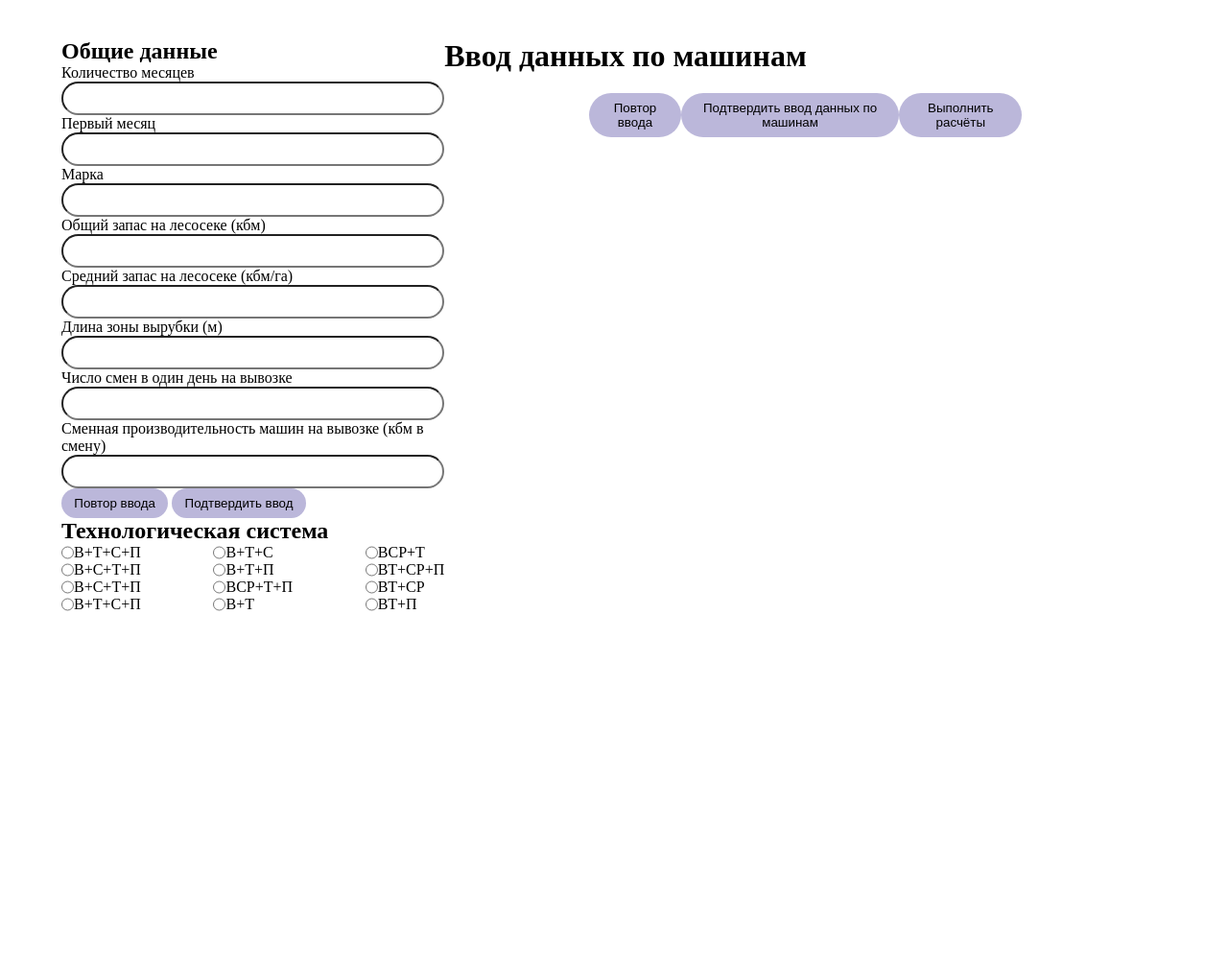
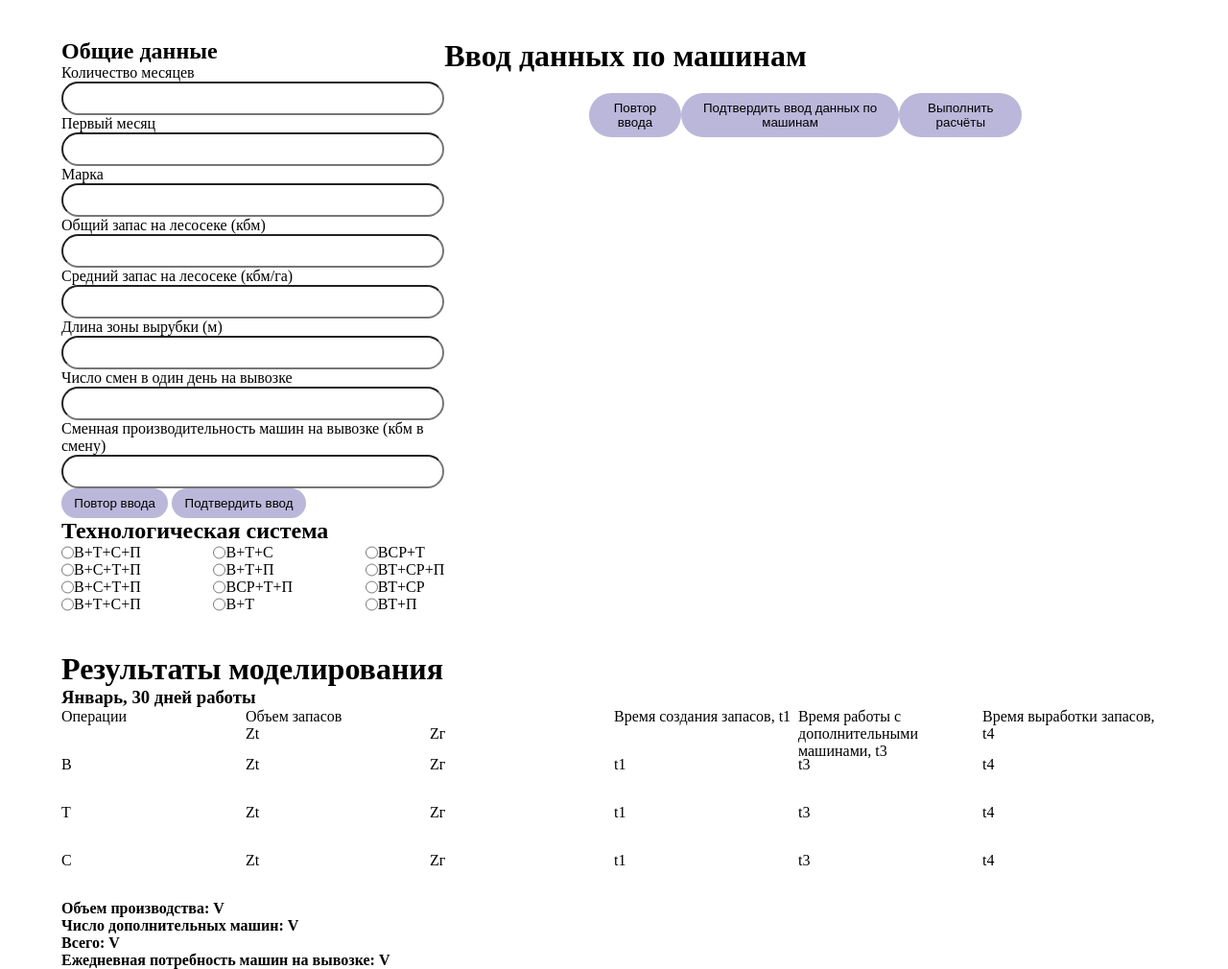
Before and after one commit to neseronn/calculation_modes_work_logging_machines, a plain HTML site: page index.html in a window 1280 px wide. Shown: the whole page at 96% size. Before the commit the page ends 840 px from the top, so only its background shows below. Drawn offline with Linux system fonts and the light colour scheme.

Commit message:
Added template for results: month, table, info

```diff
--- a/index.html
+++ b/index.html
@@ -16,95 +16,60 @@
           <form action="">
             <h2>Общие данные</h2>
             <div class="form-input">
-                            <label for="" class="form-label"
-                                >Количество месяцев</label
-                            >
+              <label for="" class="form-label">Количество месяцев</label>
               <input
                 class="input"
                 type="number"
                 name=""
                 id="month-count"
-                                min="1"
-                            />
+                min="1" />
             </div>
             <div class="form-input">
-                            <label for="" class="form-label"
-                                >Первый месяц</label
-                            >
+              <label for="" class="form-label">Первый месяц</label>
               <input
                 class="input"
                 type="number"
                 name=""
                 id="first-month"
                 min="1"
-                                max="12"
-                            />
+                max="12" />
             </div>
             <div class="form-input">
               <label for="" class="form-label">Марка</label>
-                            <input
-                                class="input"
-                                type="text"
-                                name=""
-                                id="mark"
-                                min="1"
-                            />
+              <input class="input" type="text" name="" id="mark" min="1" />
             </div>
             <div class="form-input">
               <label for="" class="form-label"
                 >Общий запас на лесосеке (кбм)</label
               >
-                            <input
-                                class="input"
-                                type="number"
-                                name=""
-                                id="total-stock"
-                            />
+              <input class="input" type="number" name="" id="total-stock" />
             </div>
             <div class="form-input">
               <label for="" class="form-label"
                 >Средний запас на лесосеке (кбм/га)</label
               >
-                            <input
-                                class="input"
-                                type="number"
-                                name=""
-                                id="avg-stock"
-                            />
+              <input class="input" type="number" name="" id="avg-stock" />
+            </div>
+            <div class="form-input">
+              <label for="" class="form-label">Длина зоны вырубки (м)</label>
+              <input class="input" type="number" name="" id="zone-length" />
             </div>
             <div class="form-input">
               <label for="" class="form-label"
-                                >Длина зоны вырубки (м)</label
+                >Число смен в один день на вывозке</label
+              >
+              <input class="input" type="number" name="" id="shifts-number" />
+            </div>
+            <div class="form-input">
+              <label for="" class="form-label"
+                >Сменная производительность машин на вывозке (кбм в
+                смену)</label
               >
               <input
                 class="input"
                 type="number"
                 name=""
-                                id="zone-length"
-                            />
-                        </div>
-                        <div class="form-input">
-                            <label for="" class="form-label"
-                                >Число смен в один день на вывозке</label
-                            >
-                            <input
-                                class="input"
-                                type="number"
-                                name=""
-                                id="shifts-number"
-                            />
-                        </div>
-                        <div class="form-input">
-                            <label for="" class="form-label"
-                                >Сменная производительность машин на вывозке
-                                (кбм в смену)</label
-                            >
-                            <input
-                                class="input"
-                                type="number"
-                                name=""
-                                id="replaceable-machine-performance"
-                            />
+                id="replaceable-machine-performance" />
             </div>
           </form>
           <button id="repeat-total">Повтор ввода</button>
@@ -120,44 +85,32 @@
                   class="radio-input"
                   type="radio"
                   name="radio"
-                                    id="v-t-s-p1"
-                                />
-                                <label for="v-t-s-p1" class="radio-label"
-                                    >В+Т+С+П</label
-                                >
+                  id="v-t-s-p1" />
+                <label for="v-t-s-p1" class="radio-label">В+Т+С+П</label>
               </div>
               <div class="form-radio">
                 <input
                   class="radio-input"
                   type="radio"
                   name="radio"
-                                    id="v-s-t-p1"
-                                />
-                                <label for="v-s-t-p1" class="radio-label"
-                                    >В+С+Т+П</label
-                                >
+                  id="v-s-t-p1" />
+                <label for="v-s-t-p1" class="radio-label">В+С+Т+П</label>
               </div>
               <div class="form-radio">
                 <input
                   class="radio-input"
                   type="radio"
                   name="radio"
-                                    id="v-s-t-p2"
-                                />
-                                <label for="v-s-t-p2" class="radio-label"
-                                    >В+С+Т+П</label
-                                >
+                  id="v-s-t-p2" />
+                <label for="v-s-t-p2" class="radio-label">В+С+Т+П</label>
               </div>
               <div class="form-radio">
                 <input
                   class="radio-input"
                   type="radio"
                   name="radio"
-                                    id="v-t-s-p2"
-                                />
-                                <label for="v-t-s-p2" class="radio-label"
-                                    >В+Т+С+П</label
-                                >
+                  id="v-t-s-p2" />
+                <label for="v-t-s-p2" class="radio-label">В+Т+С+П</label>
               </div>
             </div>
             <div>
@@ -166,41 +119,27 @@
                   class="radio-input"
                   type="radio"
                   name="radio"
-                                    id="v-t-s"
-                                />
-                                <label for="v-t-s" class="radio-label"
-                                    >В+Т+С</label
-                                >
+                  id="v-t-s" />
+                <label for="v-t-s" class="radio-label">В+Т+С</label>
               </div>
               <div class="form-radio">
                 <input
                   class="radio-input"
                   type="radio"
                   name="radio"
-                                    id="v-t-p"
-                                />
-                                <label for="v-t-p" class="radio-label"
-                                    >В+Т+П</label
-                                >
+                  id="v-t-p" />
+                <label for="v-t-p" class="radio-label">В+Т+П</label>
               </div>
               <div class="form-radio">
                 <input
                   class="radio-input"
                   type="radio"
                   name="radio"
-                                    id="vsr-t-p"
-                                />
-                                <label for="vsr-t-p" class="radio-label"
-                                    >ВСР+Т+П</label
-                                >
+                  id="vsr-t-p" />
+                <label for="vsr-t-p" class="radio-label">ВСР+Т+П</label>
               </div>
               <div class="form-radio">
-                                <input
-                                    class="radio-input"
-                                    type="radio"
-                                    name="radio"
-                                    id="v-t"
-                                />
+                <input class="radio-input" type="radio" name="radio" id="v-t" />
                 <label for="v-t" class="radio-label">В+Т</label>
               </div>
             </div>
@@ -210,49 +149,38 @@
                   class="radio-input"
                   type="radio"
                   name="radio"
-                                    id="vsr-t"
-                                />
-                                <label for="vsr-t" class="radio-label"
-                                    >ВСР+Т</label
-                                >
+                  id="vsr-t" />
+                <label for="vsr-t" class="radio-label">ВСР+Т</label>
               </div>
               <div class="form-radio">
                 <input
                   class="radio-input"
                   type="radio"
                   name="radio"
-                                    id="vt-sr-p"
-                                />
-                                <label for="vt-sr-p" class="radio-label"
-                                    >ВТ+СР+П</label
-                                >
+                  id="vt-sr-p" />
+                <label for="vt-sr-p" class="radio-label">ВТ+СР+П</label>
               </div>
               <div class="form-radio">
                 <input
                   class="radio-input"
                   type="radio"
                   name="radio"
-                                    id="vt-sr"
-                                />
-                                <label for="vt-sr" class="radio-label"
-                                    >ВТ+СР</label
-                                >
+                  id="vt-sr" />
+                <label for="vt-sr" class="radio-label">ВТ+СР</label>
               </div>
               <div class="form-radio">
                 <input
                   class="radio-input"
                   type="radio"
                   name="radio"
-                                    id="vt-p"
-                                />
-                                <label for="vt-p" class="radio-label"
-                                    >ВТ+П</label
-                                >
+                  id="vt-p" />
+                <label for="vt-p" class="radio-label">ВТ+П</label>
               </div>
             </div>
           </div>
         </form>
       </div>
+
       <div class="container2">
         <h1>Ввод данных по машинам</h1>
         <nav>
@@ -264,7 +192,82 @@
         </nav>
         <div id="infoAboutMainAndAdditional"></div>
       </div>
-            <div id="result-calculated"></div>
     </main>
+
+    <div class="result-calculated">
+      <h1>Результаты моделирования</h1>
+
+      <!-- Начало для одного месяца -->
+
+      <div>
+        <h3>Январь, 30 дней работы</h3>
+
+        <div class="table">
+          <!-- Шапка -->
+          <div class="grid-head">
+            <p>Операции</p>
+            <div>
+              <p>Объем запасов</p>
+              <div class="flex">
+                <p class="g-item">Zt</p>
+                <p class="g-item">Zг</p>
+              </div>
+            </div>
+
+            <p>Время создания запасов, t1</p>
+            <p>Время работы с дополнительными машинами, t3</p>
+            <p>Время выработки запасов, t4</p>
+          </div>
+
+          <!-- 1 строка -->
+          <div class="grid-row">
+            <p>В</p>
+            <div class="flex">
+              <p class="g-item">Zt</p>
+              <p class="g-item">Zг</p>
+            </div>
+
+            <p>t1</p>
+            <p>t3</p>
+            <p>t4</p>
+          </div>
+
+          <!-- 2 строка -->
+          <div class="grid-row">
+            <p>Т</p>
+            <div class="flex">
+              <p class="g-item">Zt</p>
+              <p class="g-item">Zг</p>
+            </div>
+
+            <p>t1</p>
+            <p>t3</p>
+            <p>t4</p>
+          </div>
+
+          <!-- 3 строка -->
+          <div class="grid-row">
+            <p>С</p>
+            <div class="flex">
+              <p class="g-item">Zt</p>
+              <p class="g-item">Zг</p>
+            </div>
+
+            <p>t1</p>
+            <p>t3</p>
+            <p>t4</p>
+          </div>
+        </div>
+
+        <div class="info">
+            <h4>Объем производства: V</h4>
+            <h4>Число дополнительных машин: V</h4>
+            <h4>Всего: V</h4>
+            <h4>Ежедневная потребность машин на вывозке: V</h4>
+        </div>
+      </div>
+
+      <!-- Конец для одного месяца -->
+    </div>
   </body>
 </html>
--- a/style.css
+++ b/style.css
@@ -89,7 +89,7 @@ main {
   display: flex;
   align-items: center;
 }
-.machine-header>p {
+.machine-header > p {
   margin: 0 20px;
 }
 
@@ -97,7 +97,7 @@ main {
   display: flex;
   margin: 0 20px;
 }
-.flex-header>p {
+.flex-header > p {
   margin: 0 20px;
 }
 
@@ -115,7 +115,9 @@ main {
   align-items: center;
 }
 
-.machine-marks-column .mark-input, .main-input, .additional-input {
+.machine-marks-column .mark-input,
+.main-input,
+.additional-input {
   width: 20px;
 }
 
@@ -127,7 +129,8 @@ main {
   margin: 20px 0;
 }
 
-.month, .work-days {
+.month,
+.work-days {
   margin: 0 15px;
 }
 
@@ -145,7 +148,63 @@ main {
   flex-direction: column;
 }
 
-.additional-data, .main-data {
+.additional-data,
+.main-data {
   display: flex;
   margin: 0 22px;
 }
+
+/* результаты */
+
+.result-calculated {
+  position: relative;
+  width: 90%;
+  margin: 40px auto;
+  display: flex;
+  flex-direction: column;
+  justify-content: space-between;
+}
+
+.table {
+  width: 100%;
+  height: 200px;
+}
+
+.grid-head {
+  width: 100%;
+  height: 50px;
+  display: grid;
+  grid-template-columns: 1fr 2fr 1fr 1fr 1fr;
+  justify-items:center;
+  grid-template-rows: 1fr;
+}
+
+.grid-row {
+  width: 100%;
+  height: 50px;
+  display: grid;
+  grid-template-columns: 1fr 2fr 1fr 1fr 1fr;
+  justify-items:center;
+  grid-template-rows: 1fr;
+}
+
+.grid-head>*, .grid-row>* {
+  width: 100%;
+  justify-self: center;
+}
+
+.flex {
+  display: flex;
+  justify-content: space-between;
+  position: relative;
+}
+
+.g-item {
+  width: 50%;
+}
+
+/* информация по месяцу ниже */
+
+.info {
+
+}
```
Lines whose indentation alone changed are shown as unchanged.
